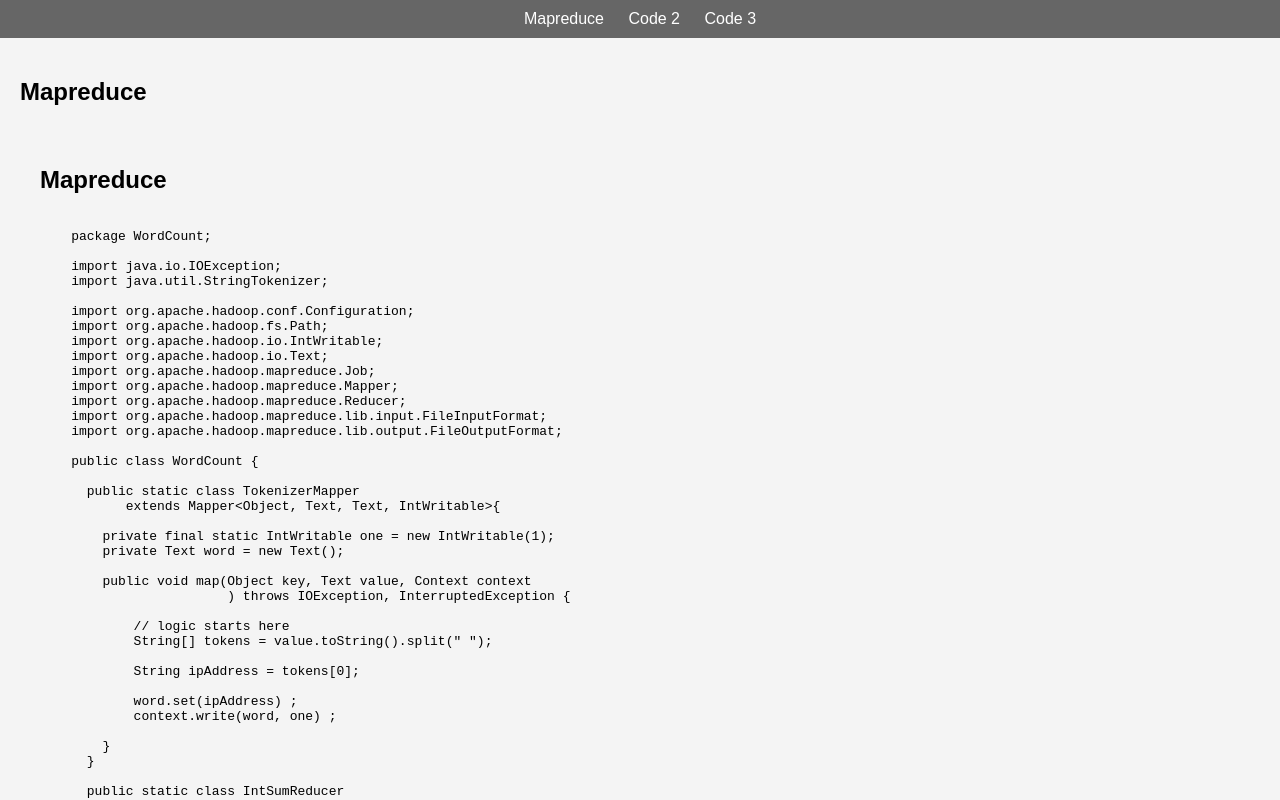
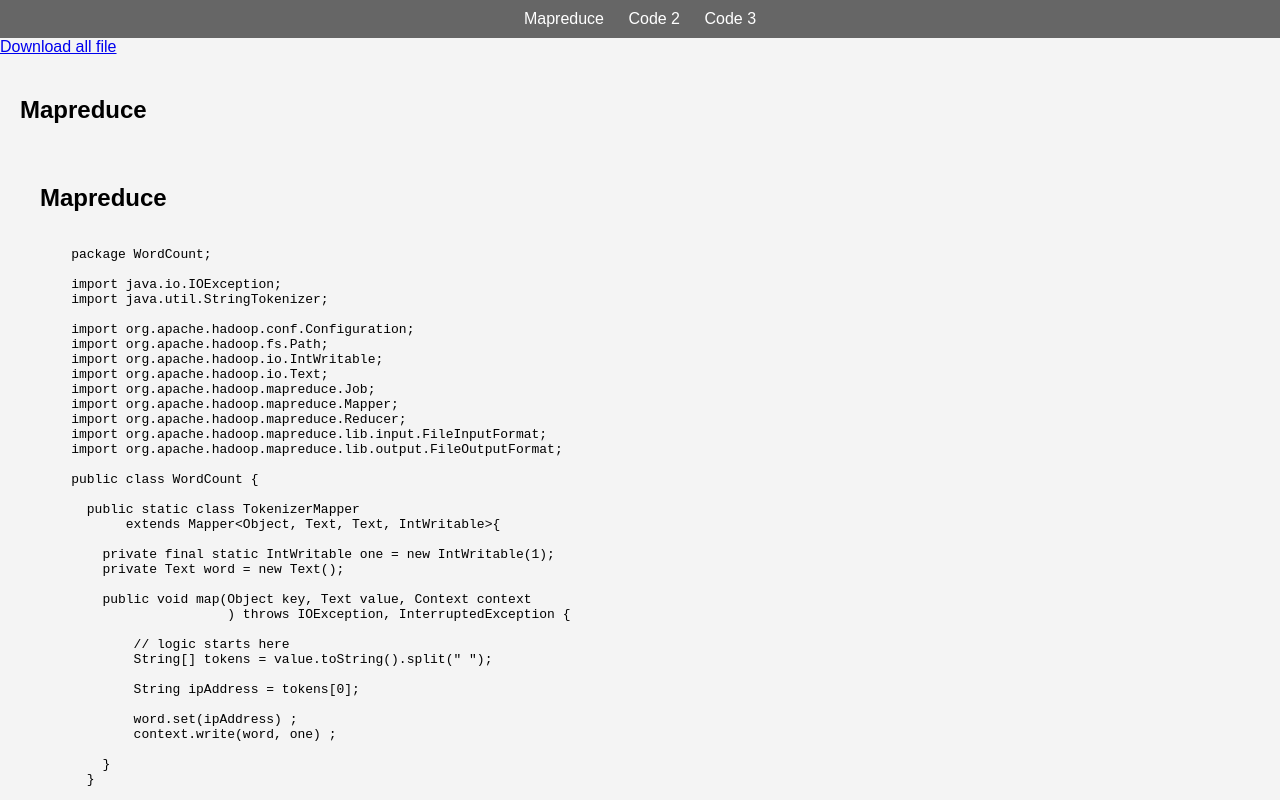
Before and after one commit to uniquepupil/dsbda, a plain HTML site: page index.html in a window 1280 px wide. Shown: the top 800 px of the page. Drawn offline with Linux system fonts and the light colour scheme.

Commit message:
Update index.html

```diff
--- a/index.html
+++ b/index.html
@@ -36,6 +36,8 @@
         <a href="#code3">Code 3</a>
 
     </nav>
+
+    <a href="path_to_your_zip_file.zip" download>Download all file</a>
     <section id="code1">
         <h2>Mapreduce</h2>
         <p><section id="code1">
```
